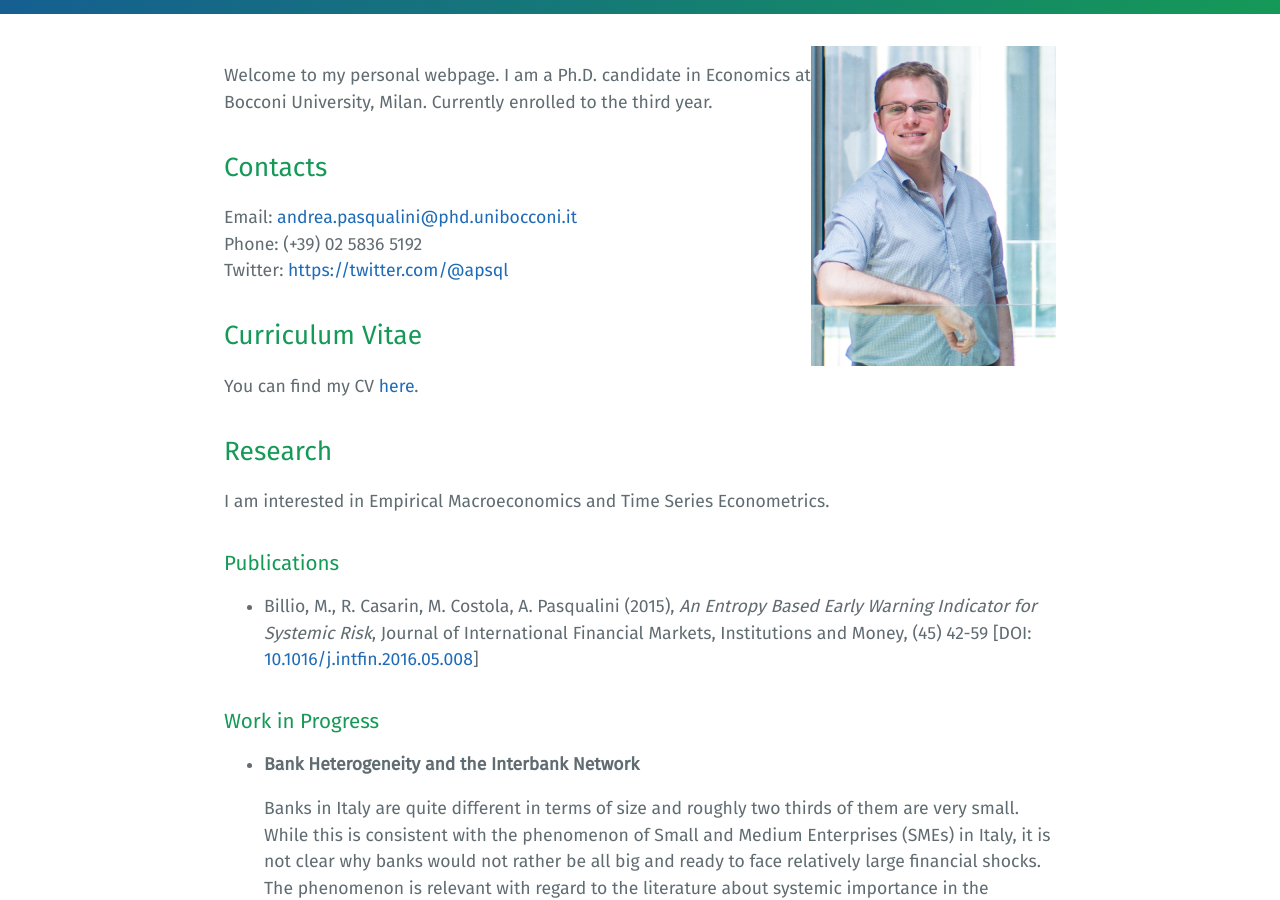
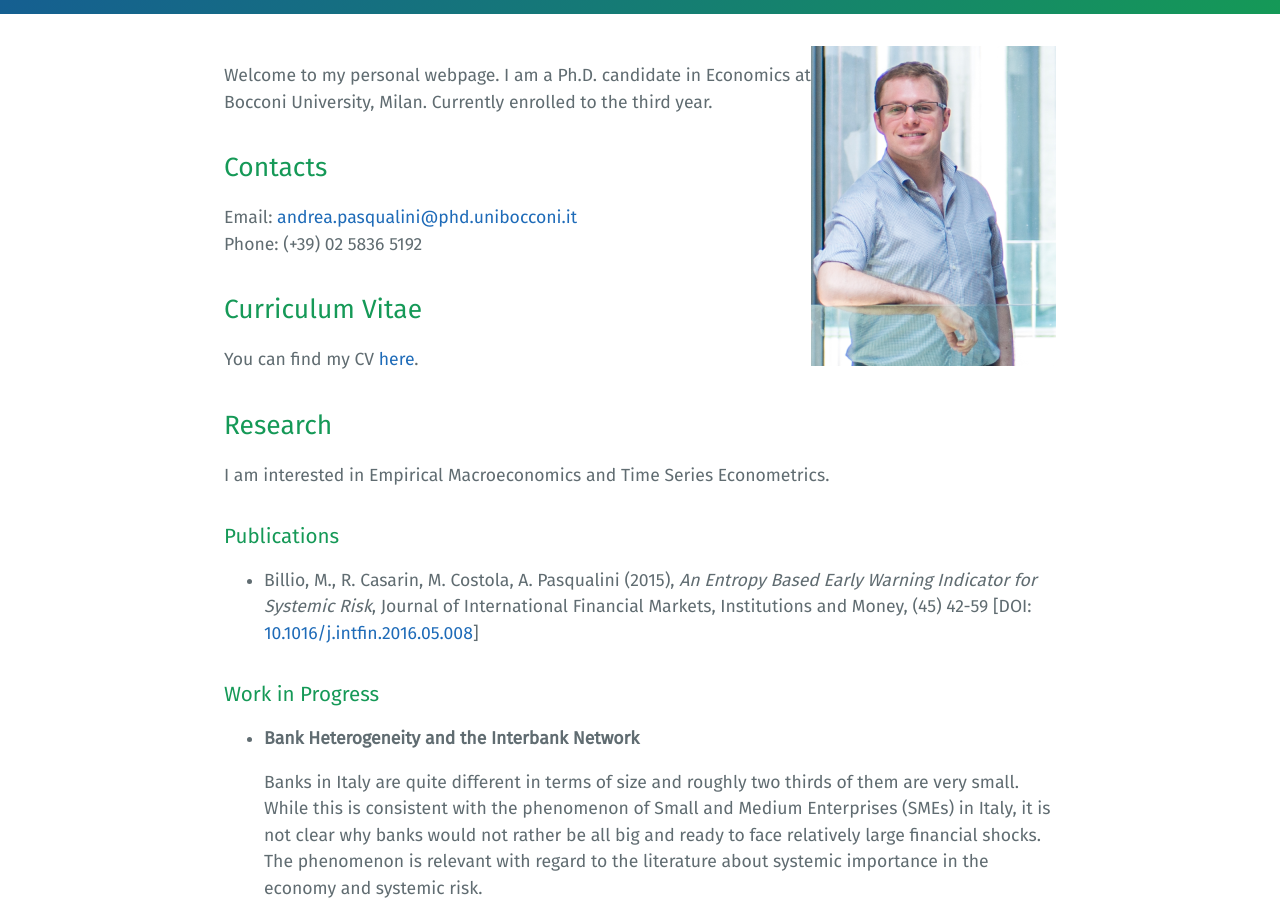
Before and after one commit to AndreaPasqualini/andreapasqualini.github.io, a Jekyll site: the page built from index.md, in a window 1280 px wide and 900 px high, scrolled down 303 px. Built offline with Jekyll 4.4.1, drawn with Linux system fonts in a browser that asks for light colours; part of the change alters nothing that is shown.

Commit message:
Removed Twitter reference from page.

```diff
--- a/index.md
+++ b/index.md
@@ -13,7 +13,6 @@ Currently enrolled to the third year.
 
 Email: <andrea.pasqualini@phd.unibocconi.it><br>
 Phone: (+39) 02 5836 5192<br>
-Twitter: <https://twitter.com/@apsql>
 
 
 ## Curriculum Vitae
```
